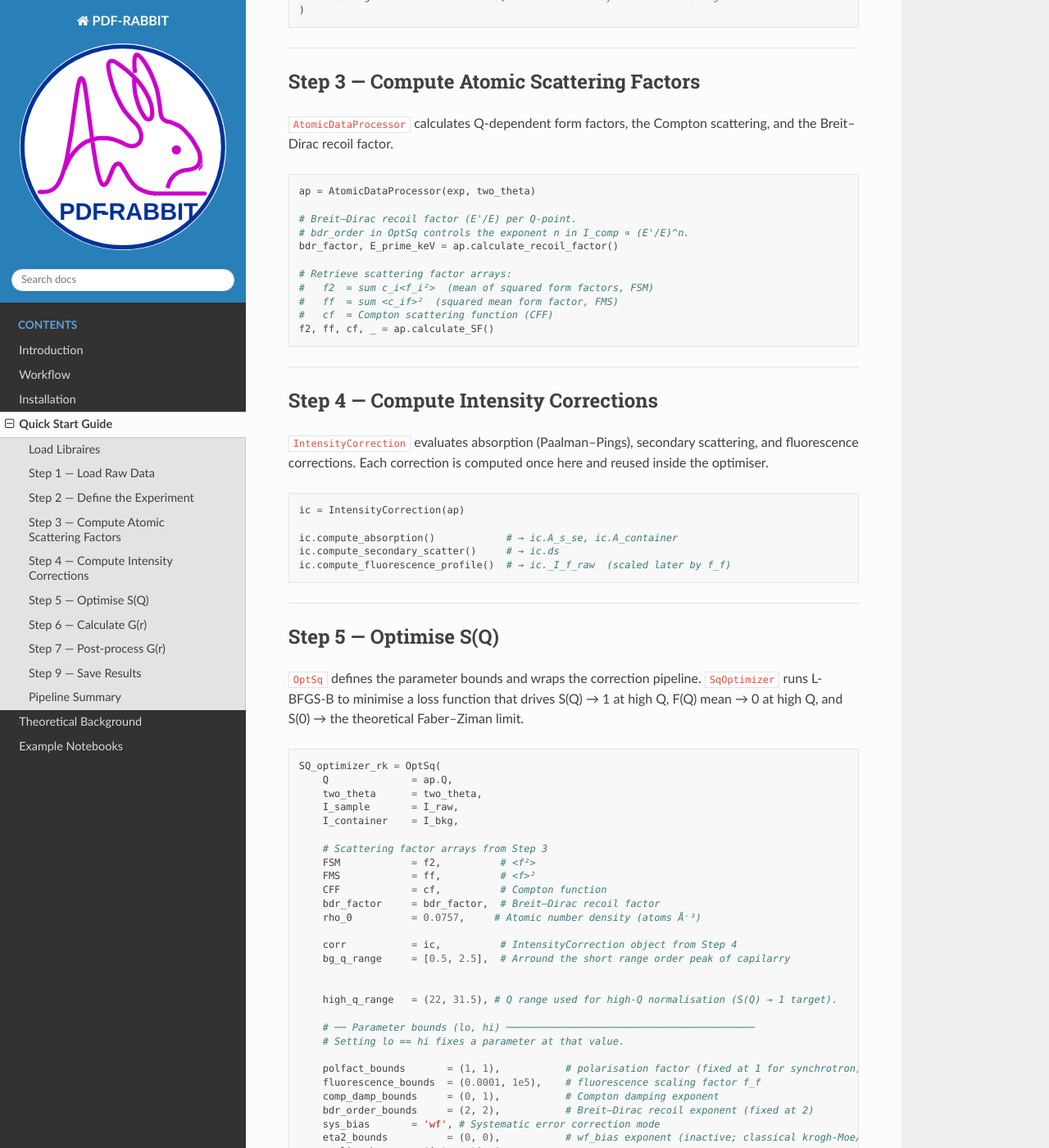
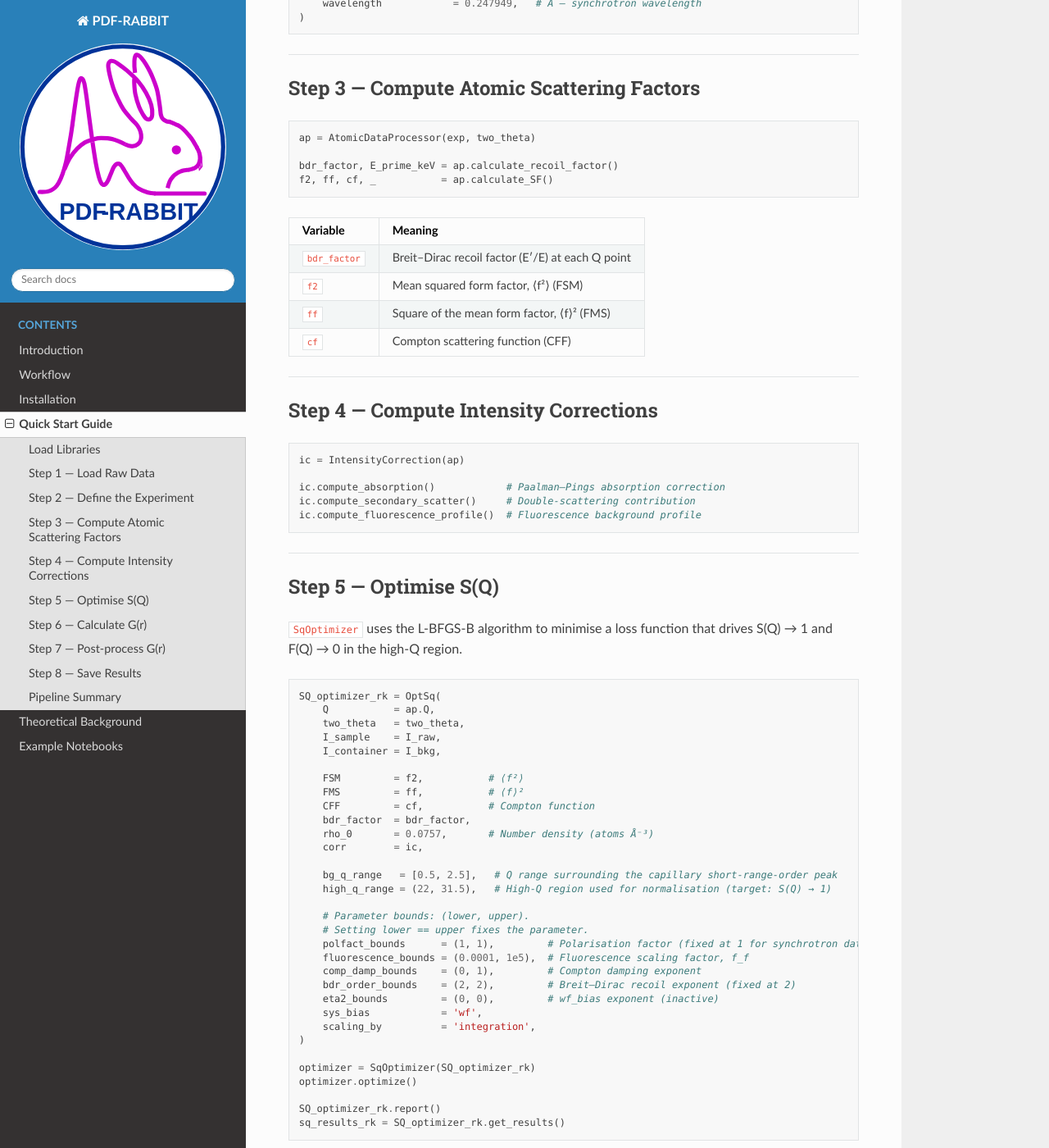
Before and after one commit to Rana-Phy/PDF-RABBIT, a Sphinx documentation site: the page built from docs/quickstart.md, in a window 1280 px wide and 1400 px high, scrolled down 1145 px. Shown: the whole window at 82% size. Built offline with Sphinx 7.4.7 and the Read the Docs theme 3.1.0, drawn with Linux system fonts in a browser that asks for light colours; some of the changed text lies outside the part shown.

Commit message:
Update quickstart.md

````diff
--- a/docs/quickstart.md
+++ b/docs/quickstart.md
@@ -1,10 +1,10 @@
 # Quick Start Guide
 
-This guide demonstrates obtaining S(Q) and G(r) with minimum input parameters.
+This guide demonstrates how to obtain S(Q) and G(r) using a minimal set of input parameters.
 
 ---
 
-## Load Libraires
+## Load Libraries
 
 ```python
 import numpy as np
@@ -13,10 +13,8 @@
 from xrd_data_processor import XrayDataProcessor, XrayDataPlotter
 from experimental_info import ExperimentalInfo
 from atomic_data_processor import AtomicDataProcessor
-
 from intensity_correction import IntensityCorrection
 from opt_sq import OptSq, SqOptimizer
-
 from calculate_rpdf import calculate_Gr
 from rpdf_postprocess import PDFPostProcess
 from rpdf_to_Sq import get_rSq
@@ -25,117 +23,114 @@
 ---
 
 ## Step 1 — Load Raw Data
+
 ```python
-folder = r"./raw_data/"
+folder         = r"./raw_data/"
 data_file      = 'CeO2_10s_0.3mm.dat'
 capillary_file = 'quartz_10s_0.3mm_1.dat'
 
 data_processor = XrayDataProcessor(
     sample_path    = folder + data_file,
-    container_path = folder + capillary_file)
+    container_path = folder + capillary_file,
+)
 
 two_theta, I_raw, I_bkg = data_processor.get_processed_data()
-XrayDataPlotter(data_processor).plot()   # inspect raw vs background
+XrayDataPlotter(data_processor).plot()   # Inspect raw and background data
 ```
+
+---
 
 ## Step 2 — Define the Experiment
 
-`ExperimentalInfo` holds all geometry, sample, and beam parameters that are shared across the pipeline.
+`ExperimentalInfo` stores all experimental geometry, sample, and beam parameters used throughout the analysis pipeline.
 
 ```python
 exp = ExperimentalInfo(
-    geometry            = 'cylindrical',
-    sample_composition  = 'CeO2',
-    sample_density      = 7.22,            # g cm⁻³
+    geometry              = 'cylindrical',
+    sample_composition    = 'CeO2',
+    sample_density        = 7.22,       # g cm⁻³
     container_composition = 'SiO2',
-    container_density   = 2.0,             # g cm⁻³
-    d_inner             = 0.029,           # cm  — inner diameter of capillary
-    d_outer             = 0.03,            # cm  — outer diameter of capillary
-    wavelength          = 0.247949,        # Å   — synchrotron wavelength
+    container_density     = 2.0,        # g cm⁻³
+    d_inner               = 0.029,      # cm — capillary inner diameter
+    d_outer               = 0.03,       # cm — capillary outer diameter
+    wavelength            = 0.247949,   # Å — synchrotron wavelength
 )
 ```
+
 ---
 
 ## Step 3 — Compute Atomic Scattering Factors
 
-`AtomicDataProcessor` calculates Q-dependent form factors, the Compton scattering, and the Breit–Dirac recoil factor.
-
 ```python
 ap = AtomicDataProcessor(exp, two_theta)
 
-# Breit–Dirac recoil factor (E'/E) per Q-point.
-# bdr_order in OptSq controls the exponent n in I_comp ∝ (E'/E)^n.
 bdr_factor, E_prime_keV = ap.calculate_recoil_factor()
+f2, ff, cf, _           = ap.calculate_SF()
+```
 
-# Retrieve scattering factor arrays:
-#   f2  = sum c_i<f_i²>  (mean of squared form factors, FSM)
-#   ff  = sum <c_if>²  (squared mean form factor, FMS)
-#   cf  = Compton scattering function (CFF)
-f2, ff, cf, _ = ap.calculate_SF()
-```
+| Variable     | Meaning                                          |
+| ------------ | ------------------------------------------------ |
+| `bdr_factor` | Breit–Dirac recoil factor (E′/E) at each Q point |
+| `f2`         | Mean squared form factor, ⟨f²⟩ (FSM)             |
+| `ff`         | Square of the mean form factor, ⟨f⟩² (FMS)       |
+| `cf`         | Compton scattering function (CFF)                |
 
 ---
 
 ## Step 4 — Compute Intensity Corrections
 
-`IntensityCorrection` evaluates absorption (Paalman–Pings), secondary scattering, and fluorescence corrections. Each correction is computed once here and reused inside the optimiser.
-
 ```python
 ic = IntensityCorrection(ap)
 
-ic.compute_absorption()            # → ic.A_s_se, ic.A_container
-ic.compute_secondary_scatter()     # → ic.ds
-ic.compute_fluorescence_profile()  # → ic._I_f_raw  (scaled later by f_f)
+ic.compute_absorption()            # Paalman–Pings absorption correction
+ic.compute_secondary_scatter()     # Double-scattering contribution
+ic.compute_fluorescence_profile()  # Fluorescence background profile
 ```
+
 ---
 
 ## Step 5 — Optimise S(Q)
 
-`OptSq` defines the parameter bounds and wraps the correction pipeline. `SqOptimizer` runs L-BFGS-B to minimise a loss function that drives S(Q) → 1 at high Q, F(Q) mean → 0 at high Q, and S(0) → the theoretical Faber–Ziman limit.
+`SqOptimizer` uses the L-BFGS-B algorithm to minimise a loss function that drives S(Q) → 1 and F(Q) → 0 in the high-Q region.
 
 ```python
 SQ_optimizer_rk = OptSq(
-    Q              = ap.Q,
-    two_theta      = two_theta,
-    I_sample       = I_raw,
-    I_container    = I_bkg,
+    Q           = ap.Q,
+    two_theta   = two_theta,
+    I_sample    = I_raw,
+    I_container = I_bkg,
 
-    # Scattering factor arrays from Step 3
-    FSM            = f2,          # <f²>
-    FMS            = ff,          # <f>²
-    CFF            = cf,          # Compton function
-    bdr_factor     = bdr_factor,  # Breit–Dirac recoil factor
-    rho_0          = 0.0757,     # Atomic number density (atoms Å⁻³)
+    FSM         = f2,           # ⟨f²⟩
+    FMS         = ff,           # ⟨f⟩²
+    CFF         = cf,           # Compton function
+    bdr_factor  = bdr_factor,
+    rho_0       = 0.0757,       # Number density (atoms Å⁻³)
+    corr        = ic,
 
-    corr           = ic,          # IntensityCorrection object from Step 4
-    bg_q_range     = [0.5, 2.5],  # Arround the short range order peak of capilarry
+    bg_q_range   = [0.5, 2.5],   # Q range surrounding the capillary short-range-order peak
+    high_q_range = (22, 31.5),   # High-Q region used for normalisation (target: S(Q) → 1)
 
-
-    high_q_range   = (22, 31.5), # Q range used for high-Q normalisation (S(Q) → 1 target).
-
-    # ── Parameter bounds (lo, hi) ──────────────────────────────────────────
-    # Setting lo == hi fixes a parameter at that value.
-
-    polfact_bounds       = (1, 1),           # polarisation factor (fixed at 1 for synchrotron)
-    fluorescence_bounds  = (0.0001, 1e5),    # fluorescence scaling factor f_f
-    comp_damp_bounds     = (0, 1),           # Compton damping exponent
-    bdr_order_bounds     = (2, 2),           # Breit–Dirac recoil exponent (fixed at 2)
-    sys_bias       = 'wf', # Systematic error correction mode
-    eta2_bounds          = (0, 0),           # wf_bias exponent (inactive; classical krogh-Moe/Normman normalization method)
-    scaling_by     = 'integration',
+    # Parameter bounds: (lower, upper).
+    # Setting lower == upper fixes the parameter.
+    polfact_bounds      = (1, 1),         # Polarisation factor (fixed at 1 for synchrotron data)
+    fluorescence_bounds = (0.0001, 1e5),  # Fluorescence scaling factor, f_f
+    comp_damp_bounds    = (0, 1),         # Compton damping exponent
+    bdr_order_bounds    = (2, 2),         # Breit–Dirac recoil exponent (fixed at 2)
+    eta2_bounds         = (0, 0),         # wf_bias exponent (inactive)
+    sys_bias            = 'wf',
+    scaling_by          = 'integration',
 )
 
 optimizer = SqOptimizer(SQ_optimizer_rk)
 optimizer.optimize()
 
-SQ_optimizer_rk.report()          # print quality metrics and optimised parameters
+SQ_optimizer_rk.report()
 sq_results_rk = SQ_optimizer_rk.get_results()
 ```
+
 ---
 
 ## Step 6 — Calculate G(r)
-
-`calculate_Gr` Fourier-transforms S(Q) into the pair distribution function G(r).
 
 ```python
 q  = SQ_optimizer_rk.Q
@@ -144,88 +139,78 @@
 FT_ra = calculate_Gr(
     q           = q,
     sq          = sq,
-    r_step      = 0.01,    # Å — real-space grid spacing
-    r_max       = 100,     # Å — maximum r
-    window_type = 1,       # Lorch modification function (1 = standard Lorch)
+    r_step      = 0.01,   # Å — real-space grid spacing
+    r_max       = 100,    # Å — maximum r value
+    window_type = 1,      # 1 = standard Lorch modification function
 )
 
 r, G0, q_interp, Sq_used, fq_initial, fq_used = FT_ra.compute()
 ```
 
-
 ---
 
 ## Step 7 — Post-process G(r)
 
-`PDFPostProcess` applies low-r constraints (G(r) → −4πρ₀r as r → 0), locates the first coordination shell, and refines the number density by matching the first-shell integral.
+`PDFPostProcess` applies low-r constraints (G(r) → −4πρ₀r as r → 0) and refines the number density by matching the first-shell coordination integral.
 
 ```python
-pp_ra = PDFPostProcess(
-    r           = r,
-    Gr          = G0,
-    atomic_data = ap.prepare_atomic_data(),
-)
+pp_ra = PDFPostProcess(r=r, Gr=G0, atomic_data=ap.prepare_atomic_data())
 
 results = pp_ra.process(
-    peak_guess        = 2.34,    # Å — initial guess for first-shell peak position
-    peak_search_min   = 2.1,     # Å — search window lower bound
-    peak_search_max   = 2.5,     # Å — search window upper bound
-    predip_search_min = 1.0,     # Å — pre-peak dip search lower bound
-    predip_search_max = 1.9,     # Å — pre-peak dip search upper bound
+    peak_guess        = 2.34,  # Å — initial estimate of the first-shell peak position
+    peak_search_min   = 2.1,   # Å — lower bound of the peak search window
+    peak_search_max   = 2.5,   # Å — upper bound of the peak search window
+    predip_search_min = 1.0,   # Å — lower bound of the pre-peak dip search window
+    predip_search_max = 1.9,   # Å — upper bound of the pre-peak dip search window
     density_target    = exp.sample_density,
     do_plot           = True,
 )
 
-G1 = pp_ra.Gr_final   # post-processed G(r)
+G1 = pp_ra.Gr_final
 ```
 
 ---
 
-## Step 9 — Save Results
+## Step 8 — Save Results
 
 ```python
 base_name = data_file.replace('.dat', '')
 
-# G(r) at each refinement stage
-np.savetxt(folder + base_name + ".G0", np.column_stack((r, G0)))   # raw FT
-np.savetxt(folder + base_name + ".G1", np.column_stack((r, G1)))   # after post-process
-
-# S(Q)
-np.savetxt(folder + base_name + ".S0", np.column_stack((q_interp, Sq_used)))  # optimised S(Q)
+np.savetxt(folder + base_name + ".G0", np.column_stack((r, G0)))              # Raw G(r)
+np.savetxt(folder + base_name + ".G1", np.column_stack((r, G1)))              # Post-processed G(r)
+np.savetxt(folder + base_name + ".S0", np.column_stack((q_interp, Sq_used)))  # Optimised S(Q)
 ```
 
-All output files are plain two-column ASCII (space-delimited): `r  G(r)` or `Q  S(Q)`.
+All output files are saved as two-column plain-text files (space-delimited) in the format `r  G(r)` or `Q  S(Q)`.
 
 ---
 
 ## Pipeline Summary
 
-```
+```text
 Raw .dat files
       │
       ▼
-XrayDataProcessor
+XrayDataProcessor       ← Load data
       │
       ▼
-ExperimentalInfo
+ExperimentalInfo        ← Geometry, composition, density, wavelength
       │
       ▼
-AtomicDataProcessor
+AtomicDataProcessor     ← Scattering factors, recoil factor
       │
       ▼
-IntensityCorrection
+IntensityCorrection     ← Angle-dependent corrections
       │
       ▼
-OptSq + SqOptimizer
+OptSq + SqOptimizer     ← Optimise S(Q)
       │
       ▼
-calculate_Gr
+calculate_Gr            ← Fourier transform → G(r) [G0]
       │
       ▼
-PDFPostProcess
+PDFPostProcess          ← Low-r correction → G(r) [G1]
       │
       ▼
-      │
-      ▼
-Save data
+Save G0, G1, S0
 ```
````
